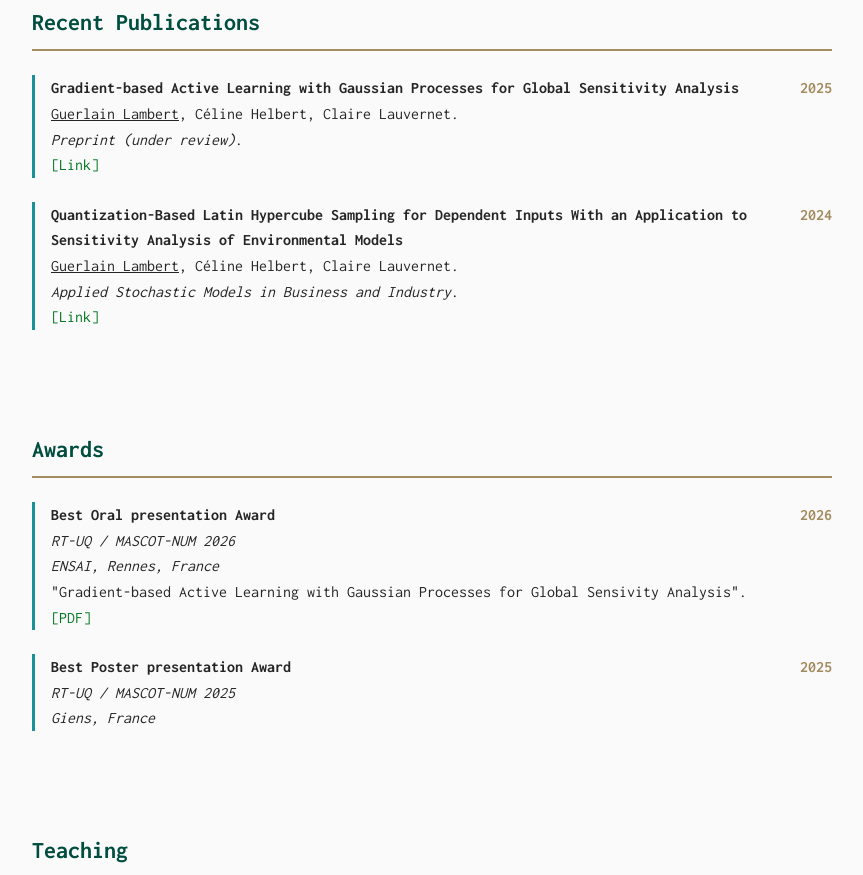
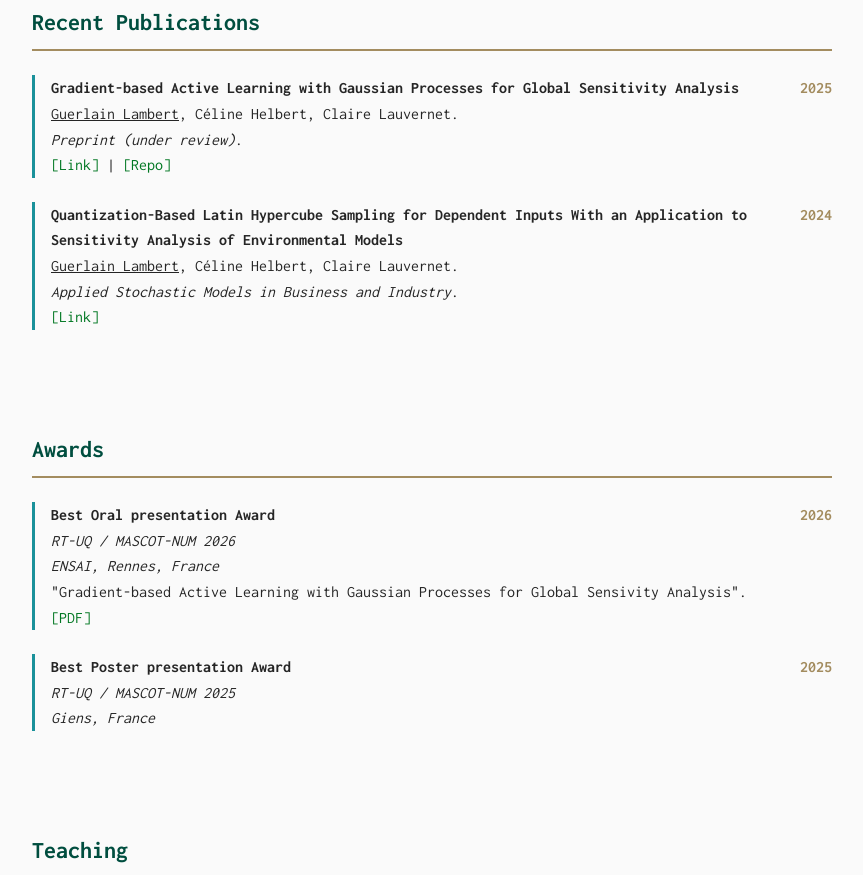
Before and after one commit to gulambert/gulambert.github.io, a plain HTML site: page index.html in a window 1280 px wide. Shown: the part 1082-1957 px from the top of the page, without its empty margins (208-1071 px from the left). Drawn offline with Linux system fonts and the light colour scheme.

Commit message:
Add git repo GSA

```diff
--- a/index.html
+++ b/index.html
@@ -12,6 +12,7 @@
     <meta name="viewport" content="width=device-width, initial-scale=1.0">
     <meta name="google-site-verification" content="lkBJnDoe5slpmLHLDUPC1GWkSfnP6CvklQrESkBGcko" />
     <title>Guerlain Lambert | PhD Student in Uncertainty Quantization</title>
+
     <link rel="stylesheet" href="https://cdnjs.cloudflare.com/ajax/libs/font-awesome/6.4.0/css/all.min.css">
     <link rel="preconnect" href="https://fonts.googleapis.com">
     <link rel="preconnect" href="https://fonts.gstatic.com" crossorigin>
@@ -277,14 +278,14 @@
                 <strong>Gradient-based Active Learning with Gaussian Processes for Global Sensitivity Analysis</strong><br>
                 <u>Guerlain Lambert</u>, Céline Helbert, Claire Lauvernet.<br>
                 <em>Preprint (under review)</em>.<br>
-                <a href="https://arxiv.org/abs/2601.11790">[Link]</a>
+                <a href="https://arxiv.org/abs/2601.11790">[Link]</a> | <a href="https://github.com/gulambert/ActiveDGSM">[Repo]</a>
             </li>
             <li>
                 <span class="date-tag">2024</span>
                 <strong>Quantization-Based Latin Hypercube Sampling for Dependent Inputs With an Application to Sensitivity Analysis of Environmental Models</strong><br>
                 <u>Guerlain Lambert</u>, Céline Helbert, Claire Lauvernet.<br>
                 <em>Applied Stochastic Models in Business and Industry</em>.<br>
-                <a href="https://onlinelibrary.wiley.com/doi/full/10.1002/asmb.2899">[Link]</a>
+                <a href="https://onlinelibrary.wiley.com/doi/full/10.1002/asmb.2899">[Link] </a>
             </li>
         </ul>
     </section>
```
